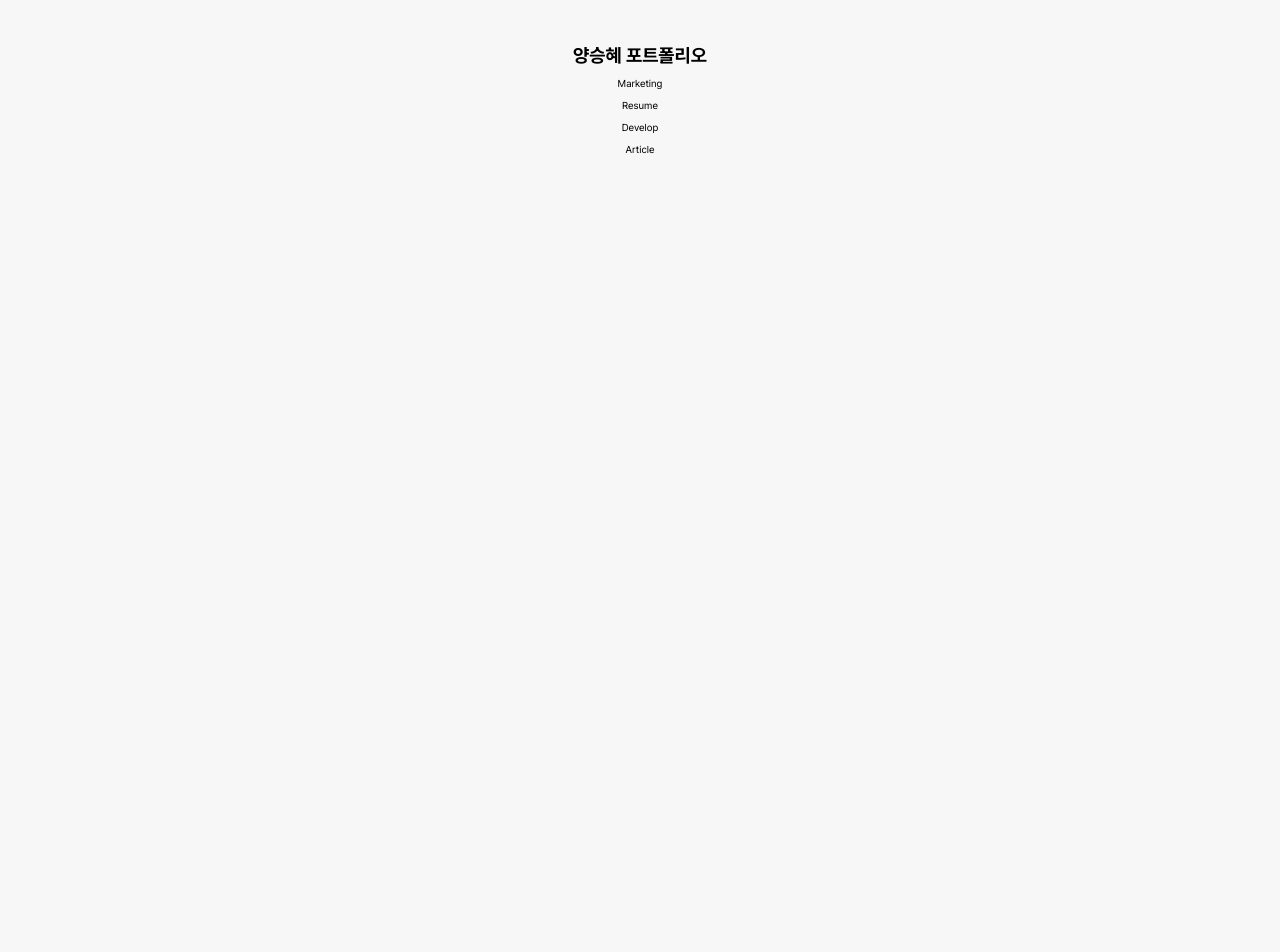
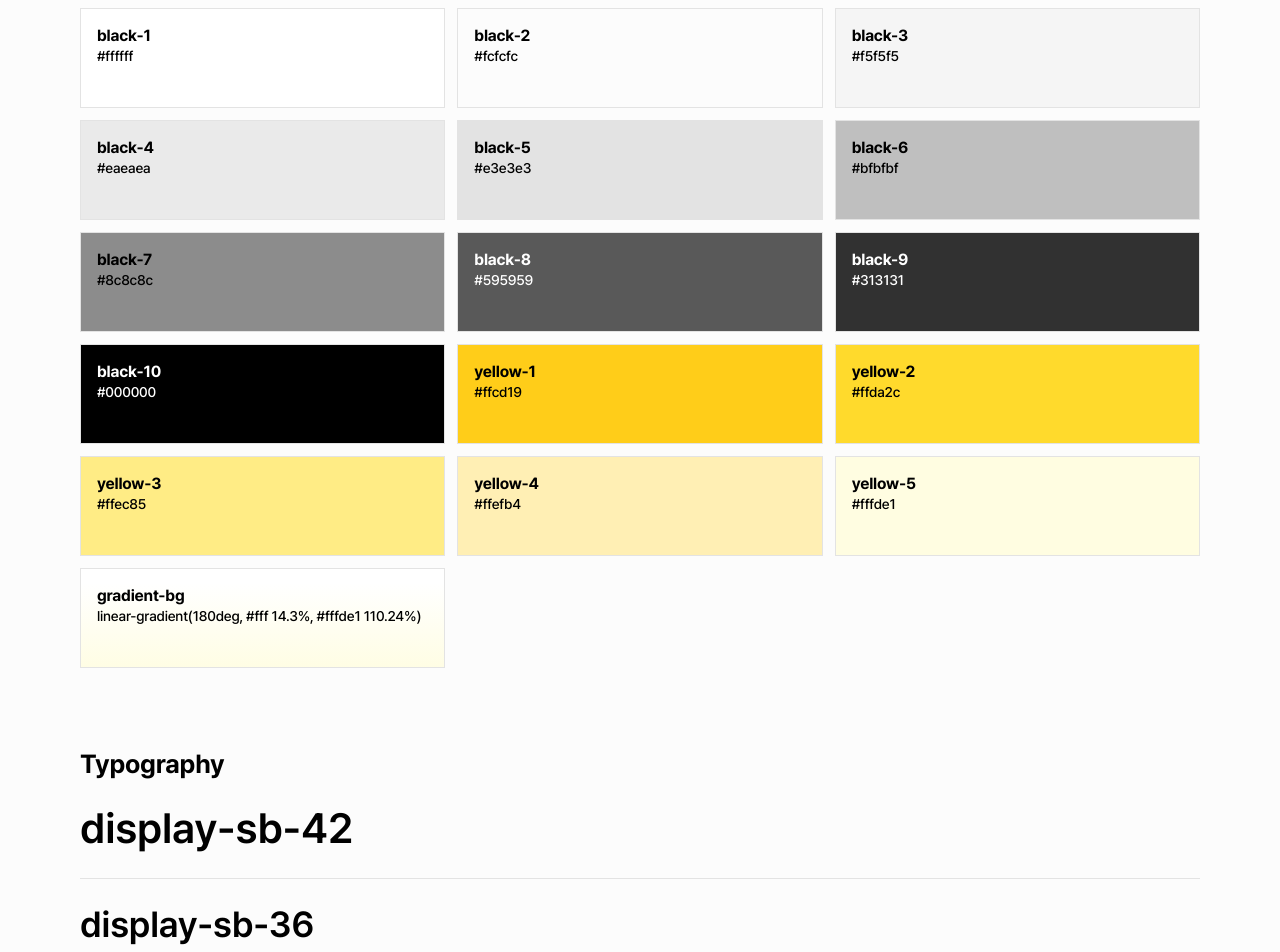
Before and after one commit to seunghye-rain/rain-portfolio, a Next.js app: page / in a window 1280 px wide. Shown: the part 300-1252 px from the top of the page. Before the commit the page ends 800 px from the top, so only its background shows below. Built offline with nearby package versions, Linux system fonts and the light colour scheme.

Commit message:
feat: 디자인 토큰 및 레이아웃 추가

```diff
--- a/src/app/(home)/page.tsx
+++ b/src/app/(home)/page.tsx
@@ -1,13 +1,94 @@
 import Link from 'next/link';
+
+const COLOR_TOKENS = [
+  { className: 'bg-black-1', name: 'black-1', value: '#ffffff' },
+  { className: 'bg-black-2', name: 'black-2', value: '#fcfcfc' },
+  { className: 'bg-black-3', name: 'black-3', value: '#f5f5f5' },
+  { className: 'bg-black-4', name: 'black-4', value: '#eaeaea' },
+  { className: 'bg-black-5', name: 'black-5', value: '#e3e3e3' },
+  { className: 'bg-black-6', name: 'black-6', value: '#bfbfbf' },
+  { className: 'bg-black-7', name: 'black-7', value: '#8c8c8c' },
+  { className: 'bg-black-8 text-black-1', name: 'black-8', value: '#595959' },
+  { className: 'bg-black-9 text-black-1', name: 'black-9', value: '#313131' },
+  { className: 'bg-black-10 text-black-1', name: 'black-10', value: '#000000' },
+  { className: 'bg-yellow-1', name: 'yellow-1', value: '#ffcd19' },
+  { className: 'bg-yellow-2', name: 'yellow-2', value: '#ffda2c' },
+  { className: 'bg-yellow-3', name: 'yellow-3', value: '#ffec85' },
+  { className: 'bg-yellow-4', name: 'yellow-4', value: '#ffefb4' },
+  { className: 'bg-yellow-5', name: 'yellow-5', value: '#fffde1' },
+];
+
+const TYPOGRAPHY_TOKENS = [
+  'display-sb-42',
+  'display-sb-36',
+  'title-30-eb',
+  'title-26-eb',
+  'title-26-sb',
+  'title-24-md',
+  'title-23-sb',
+  'title-23-eb',
+  'title-23-md',
+  'title-20-sb',
+  'title-20-bd',
+  'title-20-md',
+  'font-18-bd',
+  'font-18-md',
+  'font-16-bd',
+  'font-16-sb',
+  'font-16-md',
+  'font-16-rg',
+  'font-14-bd',
+  'caption-14-bd',
+  'caption-14-md',
+];
 
 export default function Home() {
   return (
-    <main className='flex min-h-screen flex-col items-center justify-center gap-4'>
-      <h1 className='text-3xl font-bold'>양승혜 포트폴리오</h1>
-      <Link href='/marketing'>Marketing</Link>
-      <Link href='/resume'>Resume</Link>
-      <Link href='/develop'>Develop</Link>
-      <Link href='/article'>Article</Link>
+    <main className='bg-black-2 text-black-10 min-h-screen px-[8rem] py-[8rem]'>
+      <div className='mx-auto flex max-w-[120rem] flex-col gap-[8rem]'>
+        <section className='flex flex-col gap-[2.4rem]'>
+          <div>
+            <p className='font-16-md text-black-8'>Design tokens</p>
+            <h1 className='title-30-eb'>양승혜 포트폴리오</h1>
+          </div>
+          <nav aria-label='Portfolio pages' className='flex gap-[1.6rem]'>
+            <Link href='/marketing'>Marketing</Link>
+            <Link href='/resume'>Resume</Link>
+            <Link href='/develop'>Develop</Link>
+            <Link href='/article'>Article</Link>
+          </nav>
+        </section>
+
+        <section className='flex flex-col gap-[2.4rem]'>
+          <h2 className='title-26-eb'>Color</h2>
+          <div className='grid grid-cols-1 gap-[1.2rem] sm:grid-cols-2 lg:grid-cols-3'>
+            {COLOR_TOKENS.map(({ className, name, value }) => (
+              <div
+                className={`border-black-5 min-h-[10rem] border p-[1.6rem] ${className}`}
+                key={name}
+              >
+                <p className='font-16-bd'>{name}</p>
+                <p className='caption-14-md'>{value}</p>
+              </div>
+            ))}
+            <div className='gradient-bg border-black-5 min-h-[10rem] border p-[1.6rem]'>
+              <p className='font-16-bd'>gradient-bg</p>
+              <p className='caption-14-md'>linear-gradient(180deg, #fff 14.3%, #fffde1 110.24%)</p>
+            </div>
+          </div>
+        </section>
+
+        <section className='flex flex-col gap-[2.4rem]'>
+          <h2 className='title-26-eb'>Typography</h2>
+          <div className='flex flex-col gap-[2.4rem]'>
+            {TYPOGRAPHY_TOKENS.map((token) => (
+              <div className='border-black-5 border-b pb-[2.4rem]' key={token}>
+                <p className={token}>{token}</p>
+              </div>
+            ))}
+          </div>
+        </section>
+      </div>
     </main>
   );
 }
```
